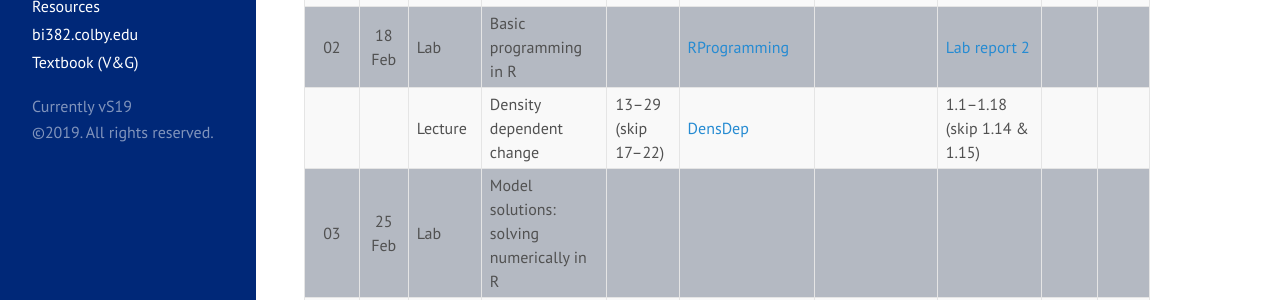
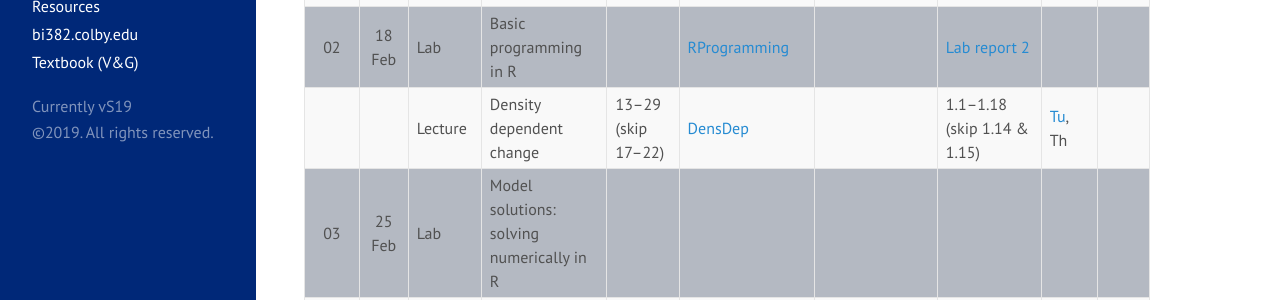
Before and after one commit to davan690/ColbyEcology.github.io, a Jekyll site: the page built from Schedule.md, in a window 1280 px wide and 900 px high. Shown: the part 400-700 px from the top of the window. Built offline with Jekyll 4.4.1, drawn with Linux system fonts in a browser that asks for light colours.

Commit message:
T lec vid added

```diff
--- a/Schedule.md
+++ b/Schedule.md
@@ -33,7 +33,7 @@ Week |  Date  | Meeting |     Topic
 01   | 11 Feb |   Lab   | Introduction to R and RStudio                                  |                   | [IntroToR](../Presentations/Lab01_IntroToR.html) |               | [Lab report 1](../Assignments/LabReports/LabReport_1.html), [Key](../Assignments/LabReports/LabReport_1_Key.html) |             |       |
      |        | Lecture | Density independent change                                     | 1–13              | [Models&DensInd](../Presentations/Wk01Models_DensIndGrowth.html) | [Ch01PSetNotes](../Assignments/LectureProblemSets/Ch01_ProblemNotes.html) | [Ch1PSetKey](../Assignments/LectureProblemSets/Ch01_Wk1ProblemSet_key.html)            | [Tu](https://drive.google.com/file/d/1zWYDbWTsevAThawVXsggZXiS8vnMk9Wj/view?usp=sharing), [Th](https://drive.google.com/file/d/1fyieK1Cs2jgYpNIXPyiY9xV93oPJtWJx/view?usp=sharing) |       |
 02   | 18 Feb |   Lab   | Basic programming in R                                         |                   | [RProgramming](../Presentations/Lab02_ProgrammingR.html) |               | [Lab report 2](../Assignments/LabReports/LabReport_2.html) |             |       |
-     |        | Lecture | Density dependent change                                       | 13–29 (skip 17–22)| [DensDep](../Presentations/Wk02_DensDep.html) |               | 1.1–1.18 (skip 1.14 & 1.15)                       |             |       |
+     |        | Lecture | Density dependent change                                       | 13–29 (skip 17–22)| [DensDep](../Presentations/Wk02_DensDep.html) |               | 1.1–1.18 (skip 1.14 & 1.15)                       | [Tu](https://drive.google.com/file/d/1UzAXZ2D52hJV4vewDSrnhppHIVnn2ZWz/view?usp=sharing), Th |       |
 03   | 25 Feb |   Lab   | Model solutions: solving numerically in R                      |                   |             |               |             |             |       |
      |        | Lecture | Structured population models                                   |                   |             |               |             |             |       |
 04   | 04 Mar |   Lab   | Ecological experiment 1: single-species population growth      |                   |             |               |             |             |       |
```
